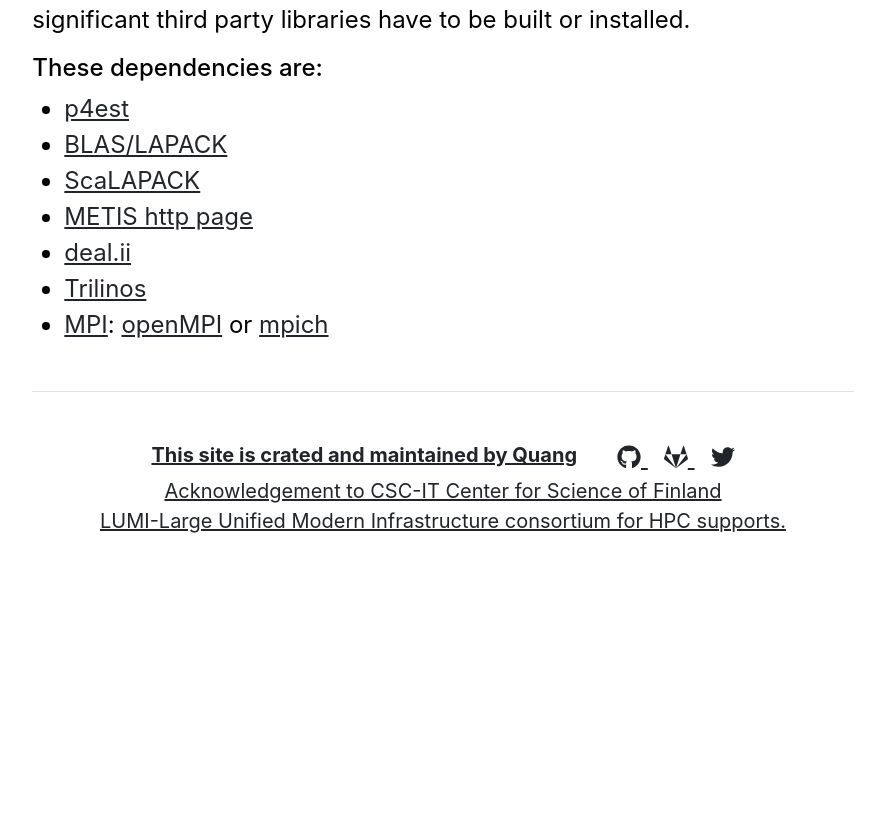
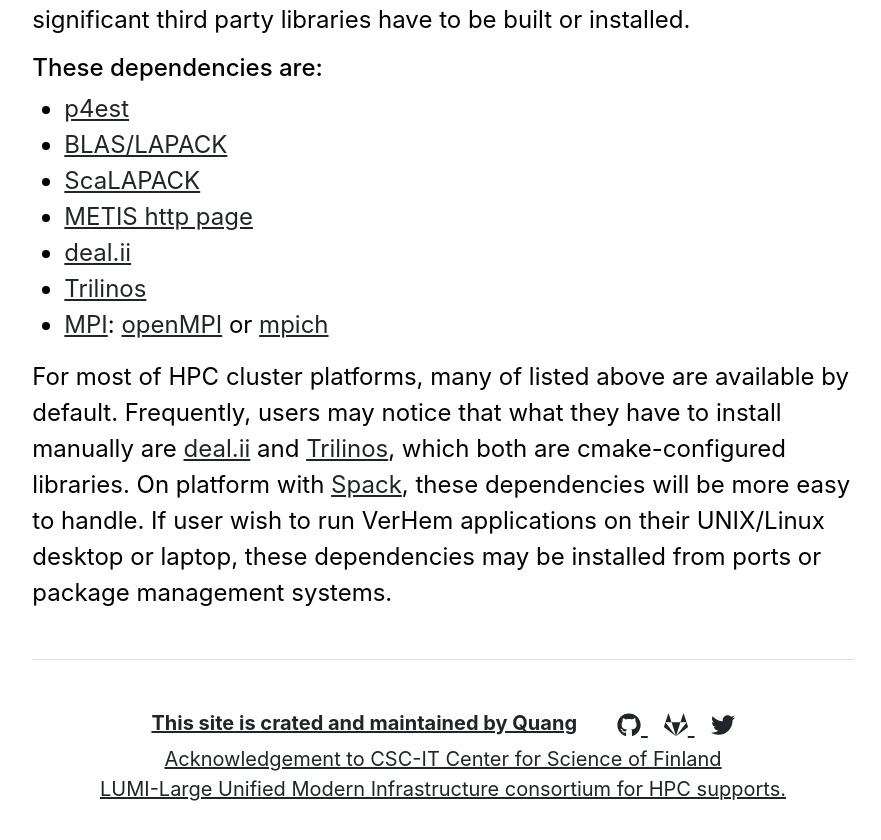
Before and after one commit to VerHem/VerHem.github.io, a Jekyll site: the page built from install.md, in a window 1280 px wide and 900 px high, scrolled down 1507 px. Shown: the top 840 px of the window, without its empty margins (197-1078 px from the left). Built offline with Jekyll 4.4.1, drawn with Linux system fonts in a browser that asks for light colours; before the commit the page ends 2139 px from its top, so only the background shows below that.

Commit message:
edit install.md

```diff
--- a/install.md
+++ b/install.md
@@ -41,3 +41,5 @@ To successfully compile, link and run VerHem application, few significant third
 * [deal.ii](https://www.dealii.org/)
 * [Trilinos](https://trilinos.github.io/)
 * [MPI](https://en.wikipedia.org/wiki/Message_Passing_Interface): [openMPI](https://www.open-mpi.org/) or [mpich](https://www.mpich.org/)
+
+For most of HPC cluster platforms, many of listed above are available by default. Frequently, users may notice that what they have to install manually are [deal.ii](https://www.dealii.org/) and [Trilinos](https://trilinos.github.io/), which both are cmake-configured libraries. On platform with [Spack](https://spack.io/), these dependencies will be more easy to handle. If user wish to run VerHem applications on their UNIX/Linux desktop or laptop, these dependencies may be installed from ports or package management systems.
```
